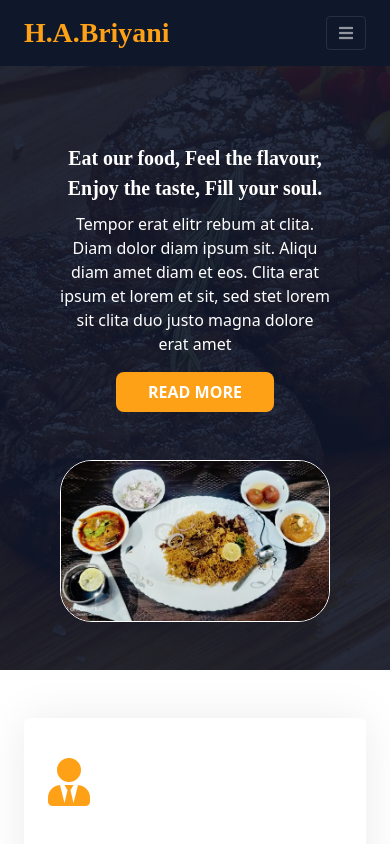
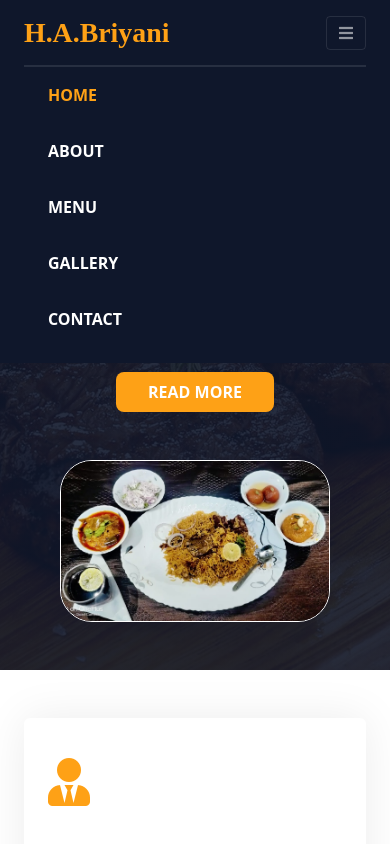
Before and after one commit to coderYoges/food-app-1.0, a React (Create React App) app: page /home in a window 390 px wide. Both pictures are taken after a click on the button 346 px from the left and 33 px from the top of the page. Shown: the top 844 px of the page. Built offline with nearby package versions, Linux system fonts and the light colour scheme; a web font is replaced by a local one.

Commit message:
Feat: navbar animation

```diff
--- a/src/components/navbar/Navbar.jsx
+++ b/src/components/navbar/Navbar.jsx
@@ -1,7 +1,9 @@
-import React from "react";
+import React, { useState, useEffect } from "react";
 import styled from "styled-components";
 import { useNavigate } from "react-router-dom";
 import { navPaths } from "../../config";
+import { connect } from "react-redux";
+import { setNavbar } from "../../redux/reducer";
 
 const NavbarContainer = styled.nav`
   @media (min-width: 992px) {
@@ -12,7 +14,7 @@ const NavbarContainer = styled.nav`
   top: 0;
   left: 0;
   z-index: 999;
-  background-color: rgb(15,23,43) !important;
+  background-color: rgb(15, 23, 43) !important;
 `;
 
 const NavbarBrand = styled.span`
@@ -47,6 +49,14 @@ const NavbarCollapse = styled.button`
   }
 `;
 
+const NavbarCollapseSmall = styled.div`
+  margin-top: 15px;
+  border-top: 2px solid rgba(255, 255, 255, 0.1);
+  flex-basis: 100%;
+  flex-grow: 1;
+  align-items: center;
+`;
+
 const NavbarLink = styled.span`
   cursor: pointer;
   position: relative;
@@ -57,7 +67,7 @@ const NavbarLink = styled.span`
   font-weight: 600;
   outline: none;
   transition: 0.5s;
-  color: ${({active})=> active ? '#fea116' : '#fff'};
+  color: ${({ active }) => (active ? "#fea116" : "#fff")};
   user-selection: none;
   &:hover {
     color: #fea116;
@@ -80,7 +90,11 @@ const EnquiryLink = styled.a`
   }
 `;
 
-const NavbarCmpt = () => {
+const NavbarCmpt = ({ navbarOpened, setNavbar }) => {
+  const [isNavOpened, setNavOpened] = useState(false);
+  useEffect(() => {
+    setNavbar(isNavOpened);
+  }, [isNavOpened]);
   const navigate = useNavigate();
   return (
     <NavbarContainer className="navbar navbar-expand-lg bg-dark px-4 px-lg-5 py-3">
@@ -91,9 +105,26 @@ const NavbarCmpt = () => {
         type="button"
         data-bs-toggle="collapse"
         data-bs-target="#navbarCollapse"
+        onClick={()=> setNavOpened(!isNavOpened)}
       >
         <span className="fa fa-bars"></span>
       </NavbarCollapse>
+      <NavbarCollapseSmall className={`roll-height ${navbarOpened ? "d-block" : "d-none"}`}>
+        <div className="navbar-nav ms-auto py-0 pe-4">
+          {navPaths.map((item, index) => (
+            <NavbarLink
+              key={item + index}
+              className="nav-link"
+              onClick={() =>
+                navigate(`/${item.toLowerCase()}`, { replace: true })
+              }
+              active={window.location.pathname.includes(item.toLowerCase())}
+            >
+              {item}
+            </NavbarLink>
+          ))}
+        </div>
+      </NavbarCollapseSmall>
       <div className="collapse navbar-collapse">
         <div className="navbar-nav ms-auto py-0 pe-4">
           {navPaths.map((item, index) => (
@@ -115,4 +146,12 @@ const NavbarCmpt = () => {
   );
 };
 
-export default NavbarCmpt;
+const mapStateToProps = (state) => ({
+  navbarOpened: state.auth.navbarOpened,
+});
+
+const mapDispatchToProps = {
+  setNavbar: setNavbar,
+};
+
+export default connect(mapStateToProps, mapDispatchToProps)(NavbarCmpt);
--- a/src/index.css
+++ b/src/index.css
@@ -1656,3 +1656,31 @@ body {
 .years-counter::after {
   content: counter(num);
 }
+
+@keyframes roll-height {
+  from {
+    max-height: 0px;
+    opacity: 0;
+  }
+  to {
+    max-height: 300px;
+    opacity: 1;
+  }
+}
+
+.roll-height {
+  animation: roll-height 1.5s;
+}
+
+@keyframes roll-margin {
+  from {
+    margin-top: 0px;
+  }
+  to {
+    margin-top: 300px;
+  }
+}
+
+.roll-margin {
+  animation: roll-margin 1.5s;
+}
--- a/src/pages/about/Banner.jsx
+++ b/src/pages/about/Banner.jsx
@@ -1,5 +1,6 @@
 import React from "react";
 import styled from "styled-components";
+import { connect } from "react-redux";
 
 const BannerContainer = styled.div`
   background-position: top;
@@ -8,6 +9,7 @@ const BannerContainer = styled.div`
   width: 100%;
   background-color: #fff;
   padding: 1rem 0.75rem;
+  margin-top: ${({ navbarOpened }) => (navbarOpened ? "300px" : "0")};
 `;
 
 const BannerWrapper = styled.div`
@@ -86,9 +88,12 @@ const StyledImgShortTop = styled.img`
   border-radius: 0.2rem;
 `;
 
-const BannerCmpt = () => {
+const BannerCmpt = ({ navbarOpened }) => {
   return (
-    <BannerContainer>
+    <BannerContainer
+      navbarOpened={navbarOpened}
+      className={` ${navbarOpened ? "roll-margin" : ""}`}
+    >
       <BannerWrapper>
         <div className="d-flex row align-items-center mt-0 mt-lg-5">
           <div className="col-lg-6">
@@ -124,13 +129,13 @@ const BannerCmpt = () => {
             </div>
           </div>
           <div className="col-lg-6">
-            <BannerTitle>About Us -----</BannerTitle>
+            <BannerTitle className="mt-4 mt-lg-0">About Us -----</BannerTitle>
             <div
               style={{
                 boxShadow: "0 0 45px rgba(0, 0, 0, 0.08)",
                 transition: "0.5s",
                 cursor: "pointer",
-                padding: '2rem'
+                padding: "2rem",
               }}
             >
               <BannerHeader>Welcome to H.A. Briyani</BannerHeader>
@@ -175,4 +180,8 @@ const BannerCmpt = () => {
   );
 };
 
-export default BannerCmpt;
+const mapStateToProps = (state) => ({
+  navbarOpened: state.auth.navbarOpened,
+});
+
+export default connect(mapStateToProps)(BannerCmpt);
--- a/src/redux/reducer.js
+++ b/src/redux/reducer.js
@@ -2,6 +2,7 @@ import { createSlice } from "@reduxjs/toolkit";
 
 export const AuthInitialState = {
   currentPage: "",
+  navbarOpened: false
 };
 
 const authSlice = createSlice({
@@ -12,9 +13,13 @@ const authSlice = createSlice({
       ...state,
       currentPage: action.payload,
     }),
+    setNavbar: (state, action) => ({
+      ...state,
+      navbarOpened: action.payload
+    })
   },
 });
 
-export const { setPage } = authSlice.actions;
+export const { setPage, setNavbar } = authSlice.actions;
 
 export default authSlice.reducer;
```
